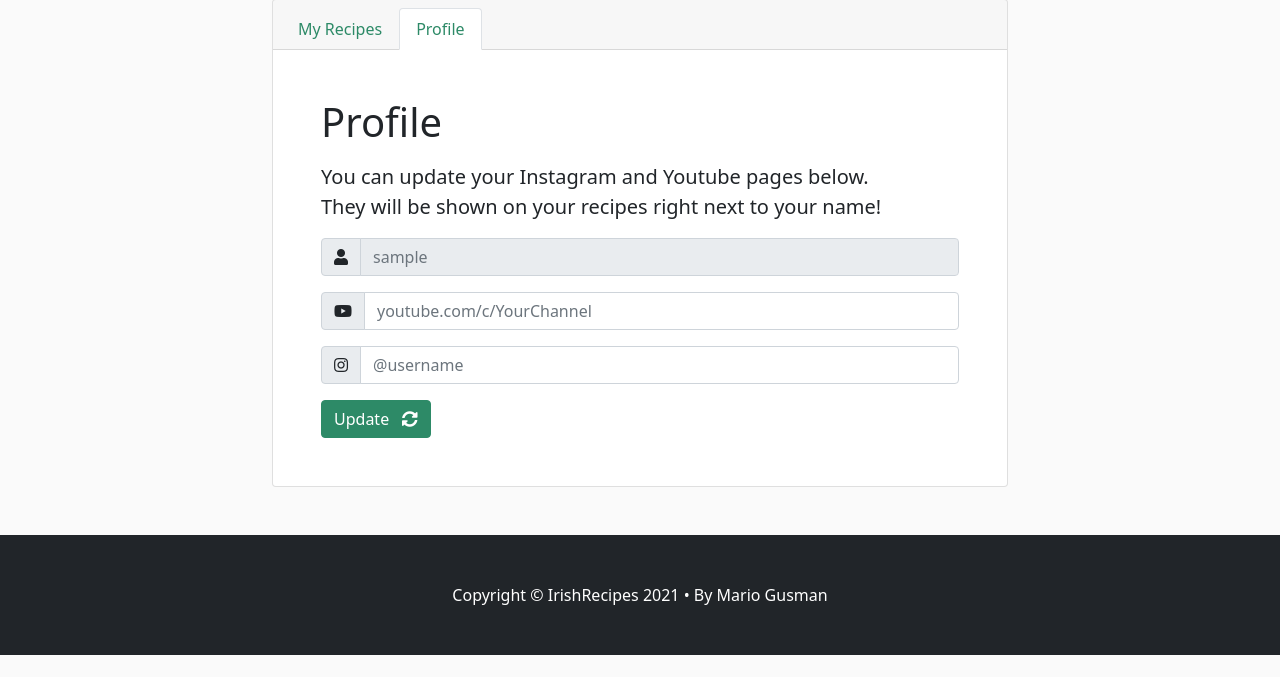
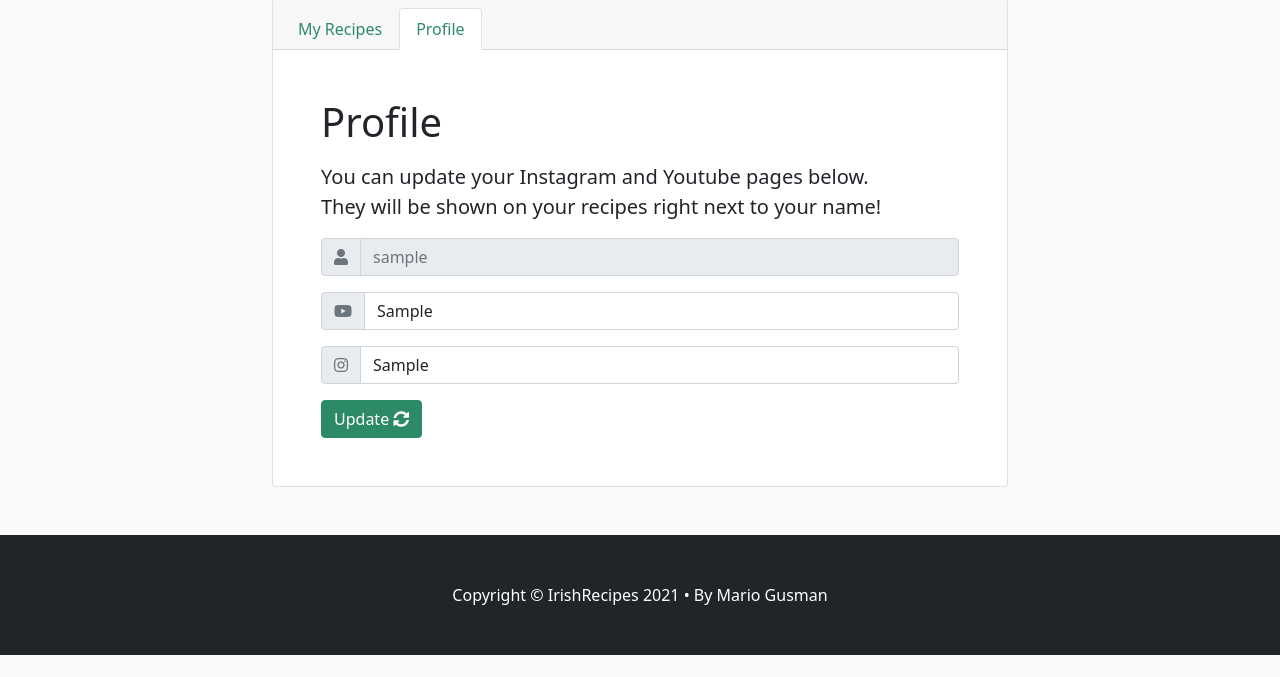
Before and after one commit to mariogusman/MS3-Irish-Recipes, a Flask app: page /profile/1 in a window 1280 px wide, after a click on "Profile". Shown: the part 123-800 px from the top of the page. Run offline with Flask 2, Linux system fonts and the light colour scheme; the visitor is signed in with stand-in values (Sample User, id 1); a database or web service that is not in the repository returns one stand-in record (values such as "Sample title"); some libraries are stand-ins or nearby versions; some web fonts are replaced.

Commit message:
Adds functionality to profile update social media links

```diff
--- a/app.py
+++ b/app.py
@@ -46,12 +46,15 @@ def register():
         register = {
             "username": request.form.get("username").lower(),
             "password": generate_password_hash(request.form.get("password")),
+            "youtube": "",
+            "instagram": "",
         }
         mongo.db.users.insert_one(register)
 
         # put the new user into 'session' cookie
         session["user"] = request.form.get("username").lower()
         flash("Registration Successful!")
+
         return redirect(url_for("profile", username=session["user"]))
 
     return render_template("register.html")
@@ -72,6 +75,7 @@ def login():
             ):
                 session["user"] = request.form.get("username").lower()
                 flash("Welcome, {}".format(request.form.get("username")))
+
                 return redirect(url_for("profile", username=session["user"]))
             else:
                 # invalid password match
@@ -88,13 +92,31 @@ def login():
 
 @app.route("/profile/<username>", methods=["GET", "POST"])
 def profile(username):
+    """
+    Allows user to change the profile info and push an update to DB.
+    Alows user to view recipes written by user
+    """
     # grab the session user's username from db
     username = mongo.db.users.find_one({"username": session["user"]})["username"]
 
-    if session["user"]:
+    # if session["user"]:
+    if session.get("user"):
+        if request.method == "POST":
+            profile_update = {
+                "user_youtube": request.form.get("user_youtube"),
+                "user_instagram": request.form.get("user_instagram").lower(),
+            }
+            mongo.db.users.update_one({"username": username}, {"$set": profile_update})
+            # alerts users that profile was updated
+            flash("Profile Successfully Updated!")
+            return redirect(url_for("profile", username=session["user"]))
+
         # Retrieve recipes from db added by user
+        user_social = mongo.db.users.find_one({"username": username})
         recipes = list(mongo.db.recipes.find({"author": username}).sort("date", -1))
-        return render_template("profile.html", username=username, recipes=recipes)
+        return render_template(
+            "profile.html", username=username, recipes=recipes, user_social=user_social
+        )
 
     return redirect(url_for("login"))
 
@@ -162,10 +184,7 @@ def edit_recipe(recipe_id):
             return redirect(url_for("profile", username=session["user"]))
 
         recipe_record = mongo.db.recipes.find_one({"_id": ObjectId(recipe_id)})
-        categories = mongo.db.categories.find().sort("category_name", 1)
-        return render_template(
-            "edit_recipe.html", recipe=recipe_record, categories=categories
-        )
+        return render_template("edit_recipe.html", recipe=recipe_record)
 
     return redirect(url_for("login"))
 
--- a/templates/base.html
+++ b/templates/base.html
@@ -67,7 +67,7 @@
         <div class="alert alert-danger" role="alert">
             {{ message }}
         </div>
-        {% elif message == "Registration Successful!" %}
+        {% elif message == "Registration Successful!" or message == "Profile Successfully Updated!" %}
         <div class="alert alert-success" role="alert">
             {{ message }}
         </div>
--- a/templates/profile.html
+++ b/templates/profile.html
@@ -33,24 +33,35 @@
                                 pages below. <br>
                                 They will be shown on your recipes right next to your name!</p>
 
+                            <!-- User update form -->
+                            <form method="post">
+                                <!-- Username -->
                                 <div class="input-group mb-3">
-                                <span class="input-group-text" id="basic-addon1"><i class="fas fa-user"></i></span>
+                                    <span class="input-group-text text-muted" id="basic-addon1"><i
+                                            class="fas fa-user"></i></span>
                                     <input type="text" class="form-control" placeholder="{{ username }}"
-                                    aria-label="Username" aria-describedby="basic-addon1" readonly>
+                                        aria-label="Username" aria-describedby="basic-addon1" disabled readonly>
                                 </div>
-
+                                <!-- Youtube -->
                                 <div class="input-group mb-3">
-                                <span class="input-group-text" id="basic-addon1"><i class="fab fa-youtube"></i></span>
-                                <input type="text" class="form-control" placeholder="youtube.com/c/YourChannel"
+                                    <span class="input-group-text text-muted" id="basic-addon1">
+                                        <i class="fab fa-youtube"></i></span>
+                                    <input type="text" class="form-control" name="user_youtube"
+                                        value="{{ user_social.user_youtube }}"
+                                        placeholder="URL of your Channel (eg. youtube.com/channel/UCKRfPElX5ZJDoJavDqPrpKg)"
+                                        aria-label="Username" aria-describedby="basic-addon1"
+                                        pattern="^https?:\/\/(www\.)?youtube\.com\/(channel\/UC[\w-]{21}[AQgw]|(c\/|user\/)?[\w-]+)$">
+                                </div>
+                                <!-- Instagram -->
+                                <div class="input-group mb-3">
+                                    <span class="input-group-text text-muted" id="basic-addon1"><i
+                                            class="fab fa-instagram"></i></span>
+                                    <input type="text" class="form-control" name="user_instagram"
+                                        value="{{ user_social.user_instagram }}" placeholder="@username"
                                         aria-label="Username" aria-describedby="basic-addon1">
                                 </div>
-                            <div class="input-group mb-3">
-                                <span class="input-group-text" id="basic-addon1"><i class="fab fa-instagram"></i></span>
-                                <input type="text" class="form-control" placeholder="@username" aria-label="Username"
-                                    aria-describedby="basic-addon1">
-                            </div>
-                            <button class="btn btn-primary">Update   <i class="fas fa-sync-alt"></i></button>
-
+                                <button class="btn btn-primary">Update <i class="fas fa-sync-alt"></i></button>
+                            </form>
                         </div>
 
                         <!-- List of recipes by the user Tab -->
```
Also changed, not shown: static/css/style.css (line endings or trailing spaces). Lines whose indentation alone changed are shown as unchanged.
